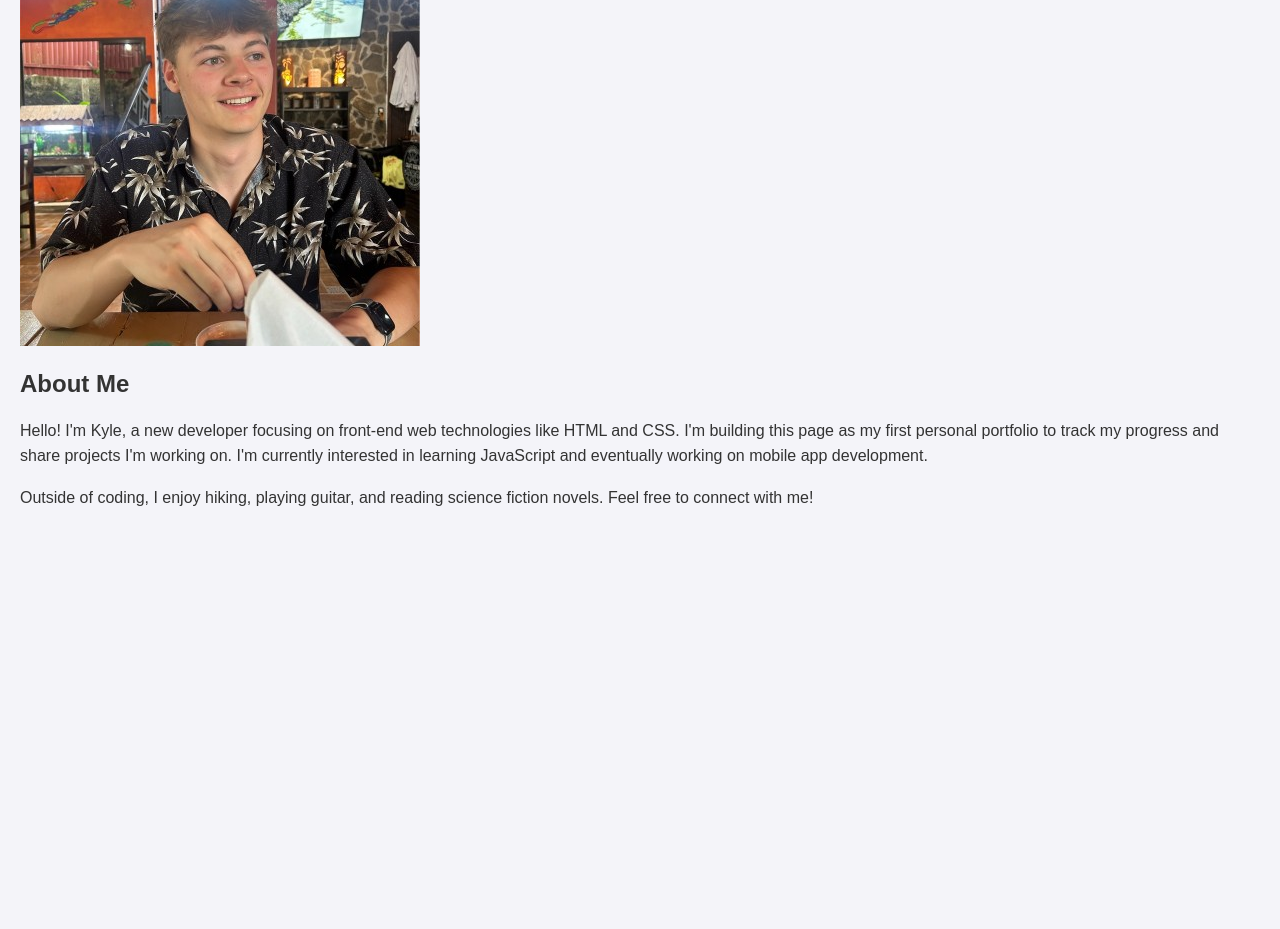
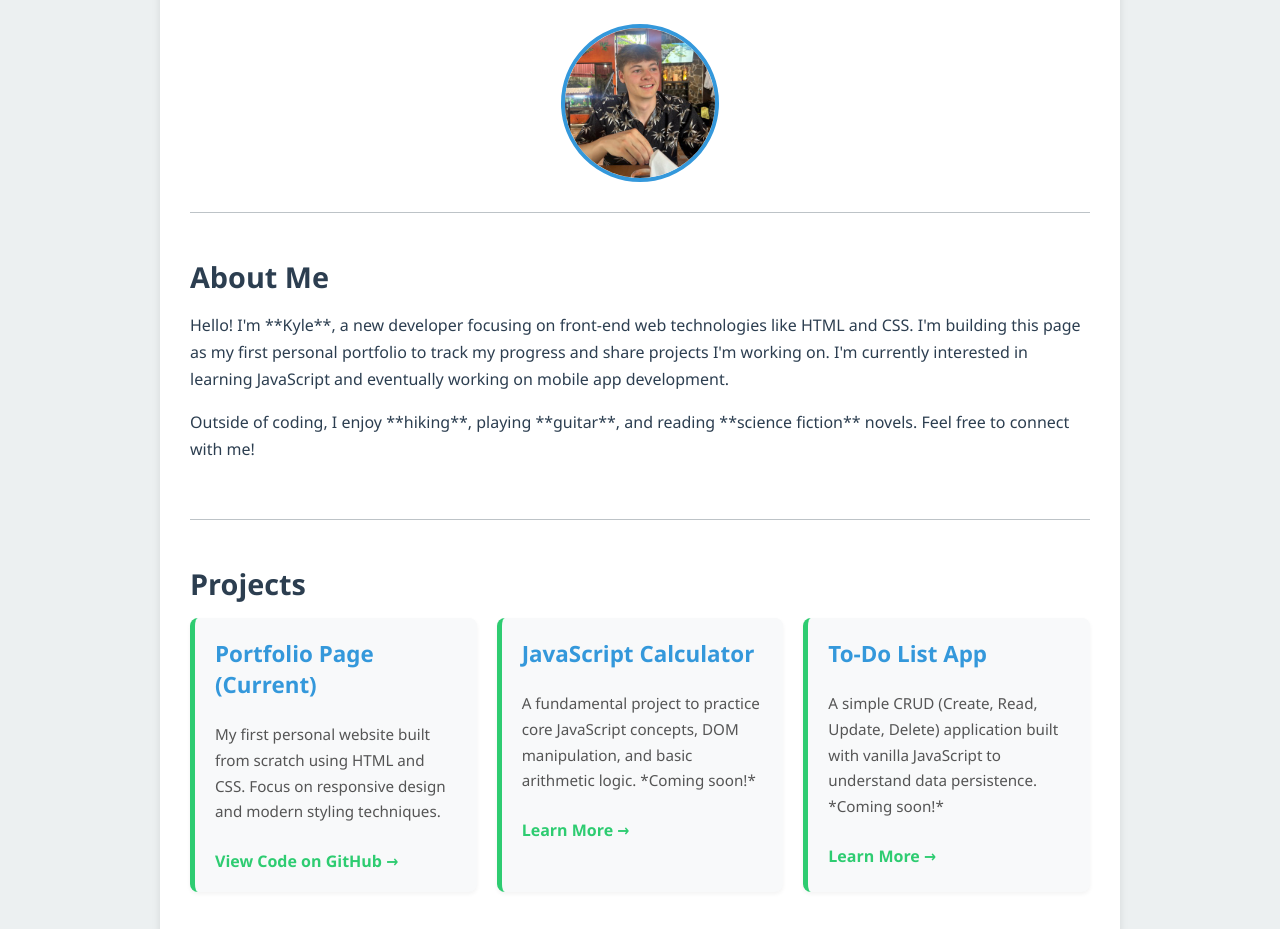
Before and after one commit to kylefgoodwin/kylefgoodwin.github.io, a plain HTML site: page index.html in a window 1280 px wide. Shown: the part 146-1075 px from the top of the page. Before the commit the page ends 800 px from the top, so only its background shows below. Drawn offline with Linux system fonts and the light colour scheme.

Commit message:
Add files via upload

```diff
--- a/index.html
+++ b/index.html
@@ -1,8 +1,9 @@
 <!DOCTYPE html>
 <html>
   <head>
-    <title>My GitHub Page</title>
+    <title>Kyle F. Goodwin | Web Portfolio</title>
     <link rel="stylesheet" href="style.css">
+    <link href="https://fonts.googleapis.com/css2?family=Roboto:wght@400;700&display=swap" rel="stylesheet">
   </head>
   <body>
     <div class="container">
@@ -13,13 +14,54 @@
       <section class="about-me">
         <h2>About Me</h2>
         <p>
-          Hello! I'm Kyle, a new developer focusing on front-end web technologies like HTML and CSS. I'm building this page as my first personal portfolio to track my progress and share projects I'm working on. I'm currently interested in learning JavaScript and eventually working on mobile app development.
+          Hello! I'm **Kyle**, a new developer focusing on front-end web technologies like HTML and CSS. I'm building this page as my first personal portfolio to track my progress and share projects I'm working on. I'm currently interested in learning JavaScript and eventually working on mobile app development.
         </p>
         <p>
-          Outside of coding, I enjoy hiking, playing guitar, and reading science fiction novels. Feel free to connect with me!
+          Outside of coding, I enjoy **hiking**, playing **guitar**, and reading **science fiction** novels. Feel free to connect with me!
         </p>
       </section>
 
-      </div>
+      <section class="projects">
+        <h2>Projects</h2>
+        <div class="projects-grid">
+
+          <div class="project-card">
+            <h3>Portfolio Page (Current)</h3>
+            <p>
+              My first personal website built from scratch using HTML and CSS. Focus on responsive design and modern styling techniques.
+            </p>
+            <a href="#">View Code on GitHub &rarr;</a>
+          </div>
+
+          <div class="project-card">
+            <h3>JavaScript Calculator</h3>
+            <p>
+              A fundamental project to practice core JavaScript concepts, DOM manipulation, and basic arithmetic logic. *Coming soon!*
+            </p>
+            <a href="#">Learn More &rarr;</a>
+          </div>
+
+          <div class="project-card">
+            <h3>To-Do List App</h3>
+            <p>
+              A simple CRUD (Create, Read, Update, Delete) application built with vanilla JavaScript to understand data persistence. *Coming soon!*
+            </p>
+            <a href="#">Learn More &rarr;</a>
+          </div>
+
+        </div>
+      </section>
+
+      <section class="contact">
+        <h2>Connect With Me</h2>
+        <p>
+          You can find my code and connect with me via the following platforms:
+        </p>
+        <p>
+          **GitHub:** [Your GitHub Profile Link] | **LinkedIn:** [Your LinkedIn Profile Link]
+        </p>
+      </section>
+
+    </div>
   </body>
 </html>
--- a/style.css
+++ b/style.css
@@ -1,17 +1,118 @@
-body {
-  font-family: Arial, sans-serif;
-  background-color: #f4f4f9;
-  color: #333;
-  margin: 20px;
+/* Updated style.css */
+
+:root {
+  --primary-color: #3498db; /* Blue */
+  --secondary-color: #2ecc71; /* Green for links/buttons */
+  --text-color: #2c3e50;
+  --background-color: #ecf0f1; /* Light gray/off-white */
+  --card-bg-color: #ffffff;
+  --shadow-light: 0 4px 8px rgba(0, 0, 0, 0.1);
 }
 
+body {
+  font-family: 'Segoe UI', Tahoma, Geneva, Verdana, sans-serif;
+  background-color: var(--background-color);
+  color: var(--text-color);
+  margin: 0;
+  padding: 0;
+  display: flex;
+  justify-content: center;
+  padding: 40px 20px;
+}
+
+.container {
+  max-width: 900px;
+  width: 100%;
+  background-color: var(--card-bg-color);
+  padding: 30px;
+  border-radius: 12px;
+  box-shadow: var(--shadow-light);
+}
+
+/* Header & Profile Image */
 h1 {
-  color: #0056b3;
+  color: var(--primary-color);
   text-align: center;
-  border-bottom: 2px solid #ccc;
-  padding-bottom: 10px;
+  border-bottom: 3px solid var(--primary-color);
+  padding-bottom: 15px;
+  margin-top: 0;
+  font-size: 2.5em;
+}
+
+.profile-img {
+  width: 150px;
+  height: 150px;
+  border-radius: 50%;
+  object-fit: cover;
+  display: block;
+  margin: 20px auto 30px auto;
+  border: 4px solid var(--primary-color);
+  transition: transform 0.3s ease;
+}
+
+.profile-img:hover {
+  transform: scale(1.05);
+}
+
+/* Section Styling */
+section {
+  padding: 20px 0;
+  border-top: 1px solid #bdc3c7;
+  margin-top: 20px;
+}
+
+h2 {
+  color: var(--text-color);
+  font-size: 1.8em;
+  margin-bottom: 15px;
 }
 
 p {
-  line-height: 1.6;
+  line-height: 1.7;
+  margin-bottom: 15px;
 }
+
+/* Projects Section Styling */
+.projects-grid {
+  display: grid;
+  grid-template-columns: repeat(auto-fit, minmax(280px, 1fr));
+  gap: 20px;
+}
+
+.project-card {
+  background-color: #f8f9fa; /* Lighter background for the card */
+  padding: 20px;
+  border-radius: 8px;
+  box-shadow: 0 2px 4px rgba(0, 0, 0, 0.05);
+  border-left: 5px solid var(--secondary-color);
+  transition: box-shadow 0.3s ease, transform 0.3s ease;
+}
+
+.project-card:hover {
+  box-shadow: var(--shadow-light);
+  transform: translateY(-5px);
+}
+
+.project-card h3 {
+  color: var(--primary-color);
+  margin-top: 0;
+  font-size: 1.4em;
+}
+
+.project-card p {
+  font-size: 0.95em;
+  color: #555;
+}
+
+.project-card a {
+  display: inline-block;
+  color: var(--secondary-color);
+  text-decoration: none;
+  font-weight: bold;
+  margin-top: 10px;
+  transition: color 0.3s ease;
+}
+
+.project-card a:hover {
+  color: var(--primary-color);
+}
```
